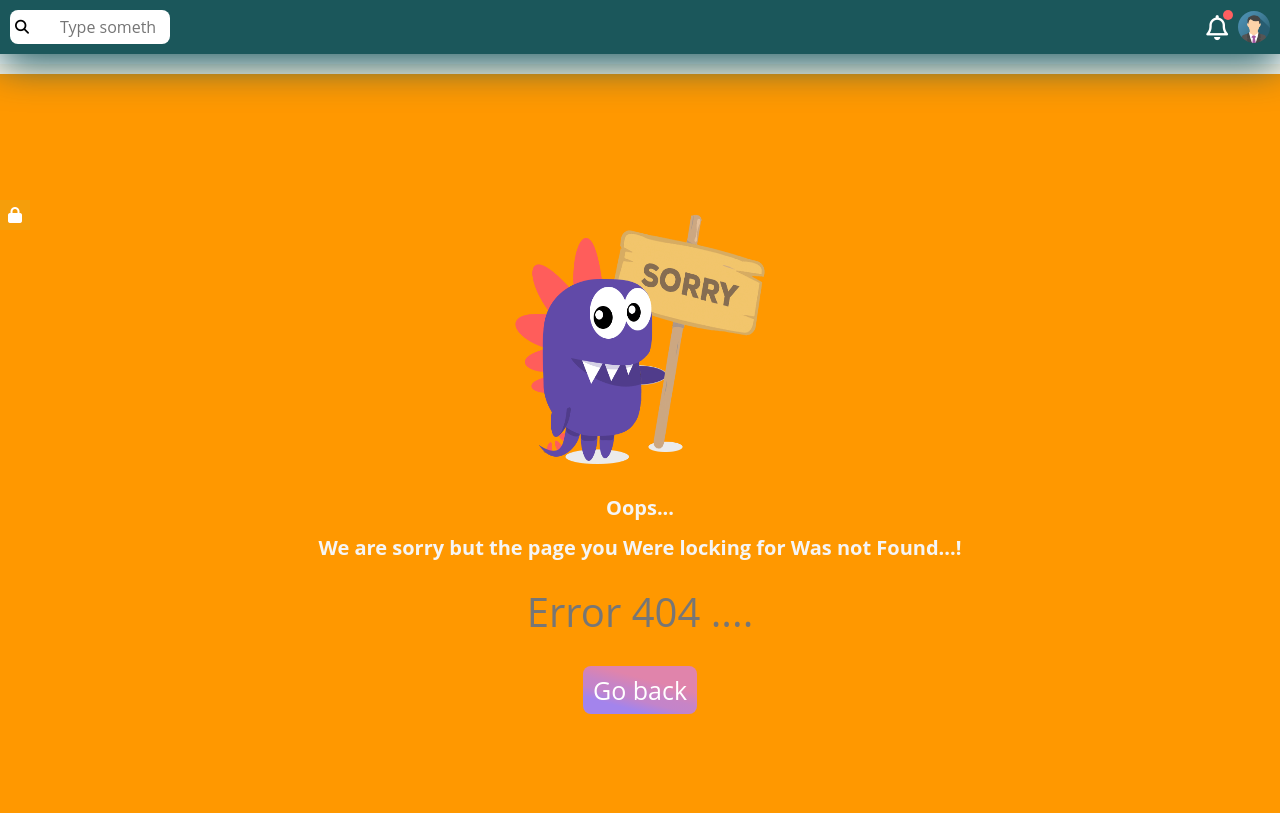
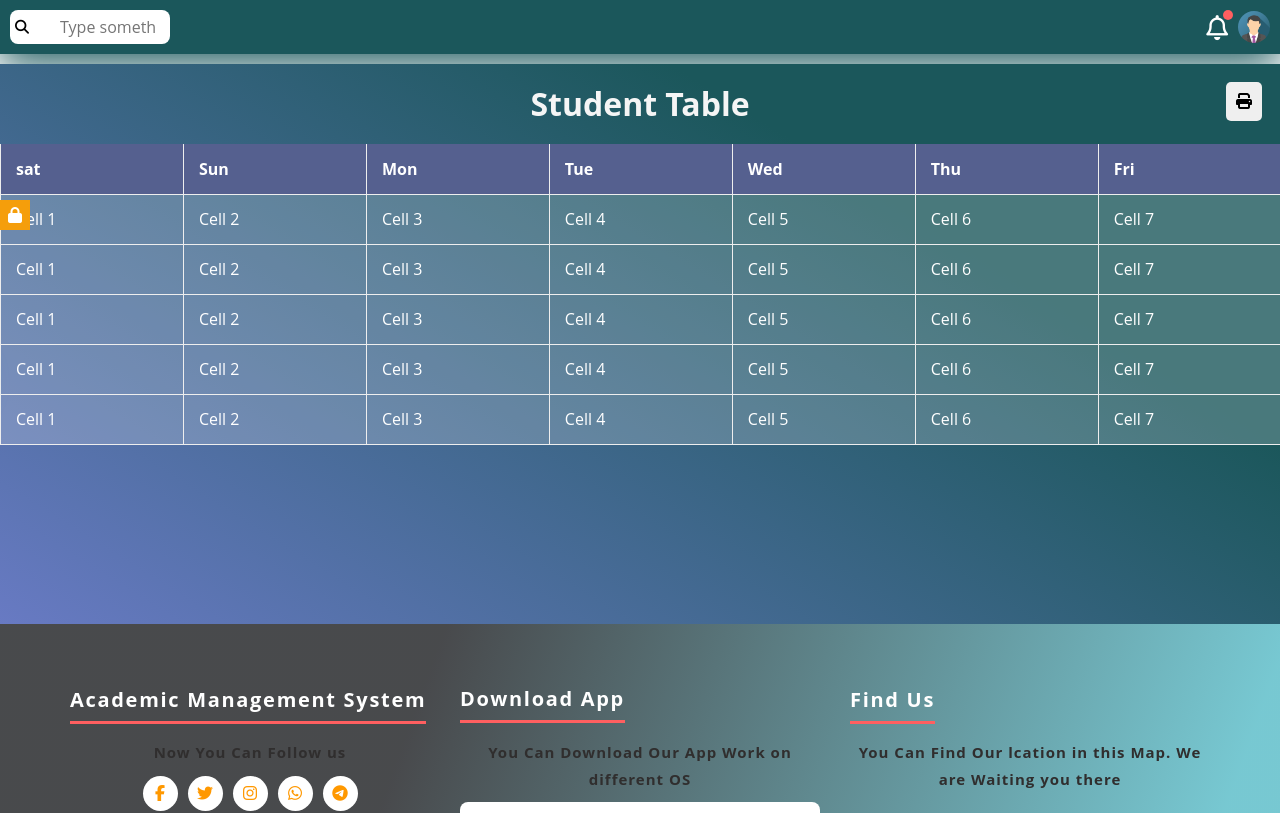
Before and after one commit to AhmedDoban/academic-management-system, a React (Create React App) app: page /table in a window 1280 px wide. Before the commit this address had no page. Shown: the top 813 px of the page. Built offline with nearby package versions, Linux system fonts and the light colour scheme; grey boxes are pictures that could not be loaded.

Commit message:
update Student Table

```diff
--- a/package.json
+++ b/package.json
@@ -21,6 +21,7 @@
     "react-form-input-validation": "^2.1.0",
     "react-router-dom": "^6.4.2",
     "react-scripts": "5.0.1",
+    "react-to-print": "^2.14.10",
     "reactstrap": "^9.1.4",
     "web-vitals": "^2.1.4",
     "yup": "^0.32.11"
--- a/src/assets/css/style.css
+++ b/src/assets/css/style.css
@@ -963,6 +963,80 @@ remove this comment if you want it to be sticy
   }
 }
 /*ــــــــــــــــــــــــــــــــــــــــــــــــــــــــــ
+# StudentPlansPage
+ــــــــــــــــــــــــــــــــــــــــــــــــــــــــــــ*/
+.StudentTablePage {
+  position: relative;
+  min-width: 100%;
+  min-height: 70vh;
+  overflow: hidden;
+  background: rgb(27, 87, 91);
+  background: linear-gradient(
+    212deg,
+    rgba(27, 87, 91, 1) 28%,
+    rgba(104, 122, 195, 1) 100%
+  );
+}
+
+.StudentTablePage h1 {
+  text-align: center;
+  color: var(--main-background-color);
+  font-weight: bold;
+}
+.StudentTablePage .StudentTablePageContainer {
+  overflow-x: auto;
+  overflow-y: auto;
+  width: 100%;
+  height: 100%;
+}
+.StudentTablePage table {
+  position: relative;
+  min-width: 1000px;
+  height: auto;
+  width: 100%;
+  border-collapse: collapse;
+  box-shadow: 0 0 20px rgba(0, 0, 0, 0.1);
+}
+.StudentTablePage table th,
+.StudentTablePage table td {
+  margin: 0;
+  padding: 15px;
+  background-color: rgba(255, 255, 255, 0.2);
+  color: #fff;
+  height: 50px;
+  border-bottom: 0.5px solid #eee;
+  border-left: 0.5px solid #eee;
+}
+.StudentTablePage table th {
+  text-align: left;
+}
+.StudentTablePage table thead th {
+  position: relative;
+  background-color: #55608f;
+}
+.StudentTablePage table tbody tr:hover {
+  background-color: rgba(255, 255, 255, 0.3);
+}
+.toolbar {
+  position: relative;
+}
+.toolbar button {
+  position: absolute;
+  top: 0;
+  padding: 10px;
+  border: none;
+  border-radius: 5px;
+  z-index: 999;
+  cursor: pointer;
+  top: 18px;
+  right: 18px;
+  transition: var(--main-transition);
+}
+.toolbar button:hover {
+  background-color: var(--orange-color);
+  color: #fff;
+}
+/*ــــــــــــــــــــــــــــــــــــــــــــــــــــــــــ
 # Footer
 ــــــــــــــــــــــــــــــــــــــــــــــــــــــــــــ*/
 .footer {
--- a/src/assets/js/Student/StudentPlansPage.jsx
+++ /dev/null
@@ -1,10 +0,0 @@
-import React, { Component } from "react";
-
-function StudentPlansPage(props) {
-  return (
-    <React.Fragment>
-      <h1>Student Plans page</h1>
-    </React.Fragment>
-  );
-}
-export default StudentPlansPage;
--- /dev/null
+++ b/src/assets/js/Student/StudentTablePage.jsx
@@ -0,0 +1,118 @@
+import React, { useRef } from "react";
+import ReactToPrint from "react-to-print";
+import { useReactToPrint } from "react-to-print";
+import Footer from "./../components/Footer";
+class StudentTable extends React.PureComponent {
+  render() {
+    return (
+      <div className="StudentTablePage">
+        <h1>Student Table </h1>
+        <div className="StudentTablePageContainer">
+          <table className="printTable">
+            <thead>
+              <tr
+                data-aos="fade-right"
+                data-aos-easing="ease-in-out"
+                data-aos-duration="1000"
+              >
+                <th>sat</th>
+                <th>Sun</th>
+                <th>Mon</th>
+                <th>Tue</th>
+                <th>Wed</th>
+                <th>Thu</th>
+                <th>Fri</th>
+              </tr>
+            </thead>
+            <tbody>
+              <tr
+                data-aos="fade-right"
+                data-aos-easing="ease-in-out"
+                data-aos-duration="1500"
+              >
+                <td>Cell 1</td>
+                <td>Cell 2</td>
+                <td>Cell 3</td>
+                <td>Cell 4</td>
+                <td>Cell 5</td>
+                <td>Cell 6</td>
+                <td>Cell 7</td>
+              </tr>
+              <tr
+                data-aos="fade-right"
+                data-aos-easing="ease-in-out"
+                data-aos-duration="2000"
+              >
+                <td>Cell 1</td>
+                <td>Cell 2</td>
+                <td>Cell 3</td>
+                <td>Cell 4</td>
+                <td>Cell 5</td>
+                <td>Cell 6</td>
+                <td>Cell 7</td>
+              </tr>
+              <tr
+                data-aos="fade-right"
+                data-aos-easing="ease-in-out"
+                data-aos-duration="2500"
+              >
+                <td>Cell 1</td>
+                <td>Cell 2</td>
+                <td>Cell 3</td>
+                <td>Cell 4</td>
+                <td>Cell 5</td>
+                <td>Cell 6</td>
+                <td>Cell 7</td>
+              </tr>
+              <tr
+                data-aos="fade-right"
+                data-aos-easing="ease-in-out"
+                data-aos-duration="3000"
+              >
+                <td>Cell 1</td>
+                <td>Cell 2</td>
+                <td>Cell 3</td>
+                <td>Cell 4</td>
+                <td>Cell 5</td>
+                <td>Cell 6</td>
+                <td>Cell 7</td>
+              </tr>
+              <tr
+                data-aos="fade-right"
+                data-aos-easing="ease-in-out"
+                data-aos-duration="3000"
+              >
+                <td>Cell 1</td>
+                <td>Cell 2</td>
+                <td>Cell 3</td>
+                <td>Cell 4</td>
+                <td>Cell 5</td>
+                <td>Cell 6</td>
+                <td>Cell 7</td>
+              </tr>
+            </tbody>
+          </table>
+        </div>
+      </div>
+    );
+  }
+}
+
+function StudentTablePage(props) {
+  const componentRef = useRef(null);
+  const handlePrint = useReactToPrint({
+    content: () => componentRef.current,
+  });
+
+  return (
+    <div className="toolbar">
+      <button onClick={handlePrint}>
+        <i class="fa-solid fa-print"></i>
+      </button>
+      <StudentTable ref={componentRef} />
+      <Footer />
+    </div>
+  );
+}
+
+export default StudentTablePage;
--- a/src/assets/js/Student/student.jsx
+++ b/src/assets/js/Student/student.jsx
@@ -13,7 +13,7 @@ import StudentCourses from "./StudentCourses";
 import StudentProjectsPage from "./StudentProjectsPage";
 import StudentFriends from "./StudentFriends";
 import StudentFilesPage from "./StudentFilesPage";
-import StudentPlansPage from "./StudentPlansPage";
+import StudentTablePage from "./StudentTablePage";
 
 const Student = (props) => {
   useEffect(() => {
@@ -36,7 +36,7 @@ const Student = (props) => {
                 <Route path="/courses" element={<StudentCourses />} />
                 <Route path="/Friends" element={<StudentFriends />} />
                 <Route path="/Files" element={<StudentFilesPage />} />
-                <Route path="/plans" element={<StudentPlansPage />} />
+                <Route path="/table" element={<StudentTablePage />} />
                 <Route exact path="/" element={<StudentHomePage />} />
                 <Route path="*" element={<NotFounded to="/NotFounded" />} />
               </Routes>
--- a/src/assets/js/components/SideBar.jsx
+++ b/src/assets/js/components/SideBar.jsx
@@ -63,9 +63,9 @@ const SideBar = (props) => {
             </NavLink>
           </li>
           <li>
-            <NavLink to="plans">
-              <i className="fa-regular fa-credit-card fa-fw"></i>
-              <span>plans</span>
+            <NavLink to="table">
+              <i class="fa-solid fa-table"></i>
+              <span>Table</span>
             </NavLink>
           </li>
           <li>
```
Also changed, not shown: 1 other file (tests, documents, lock files or other folders).
